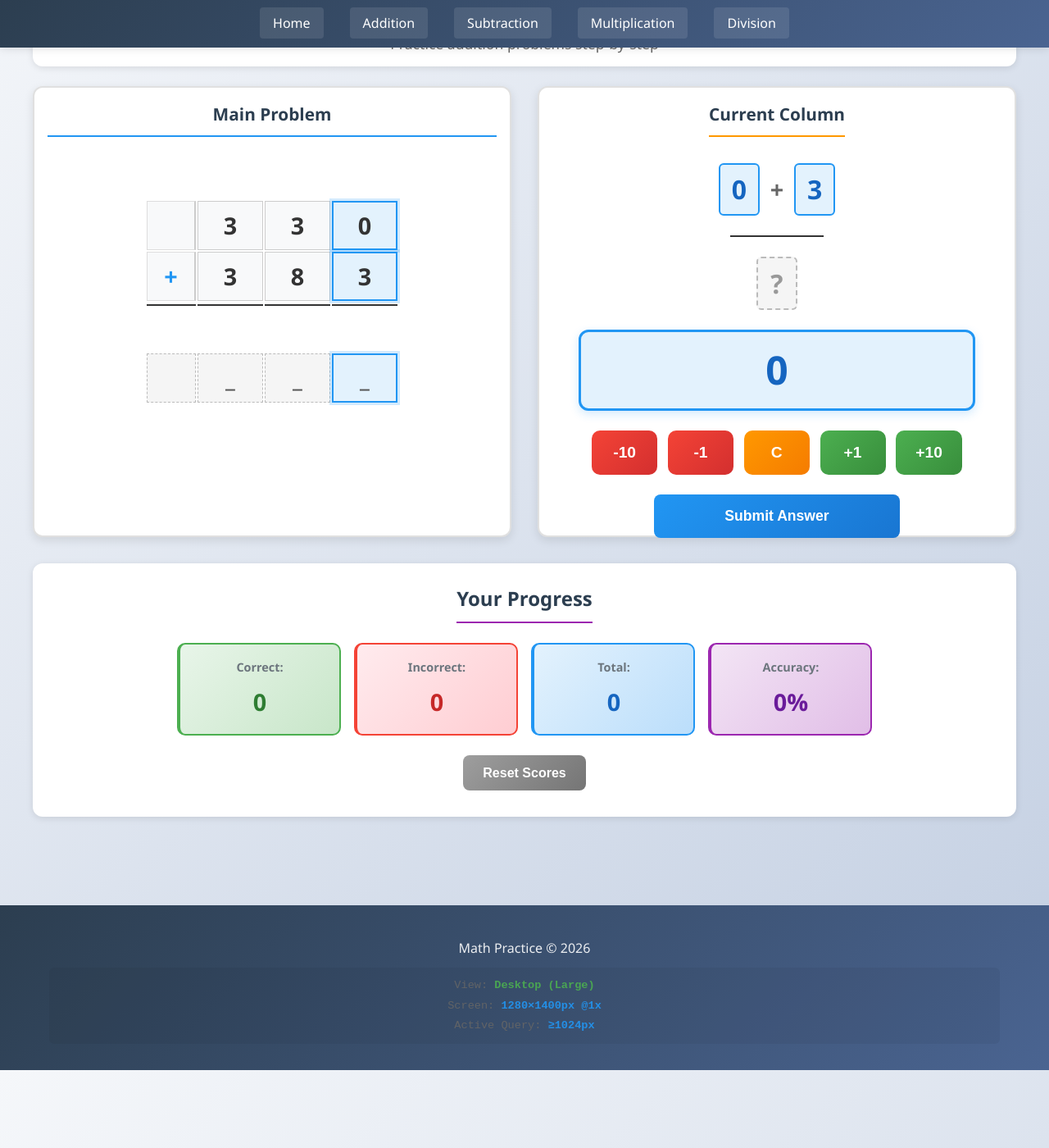
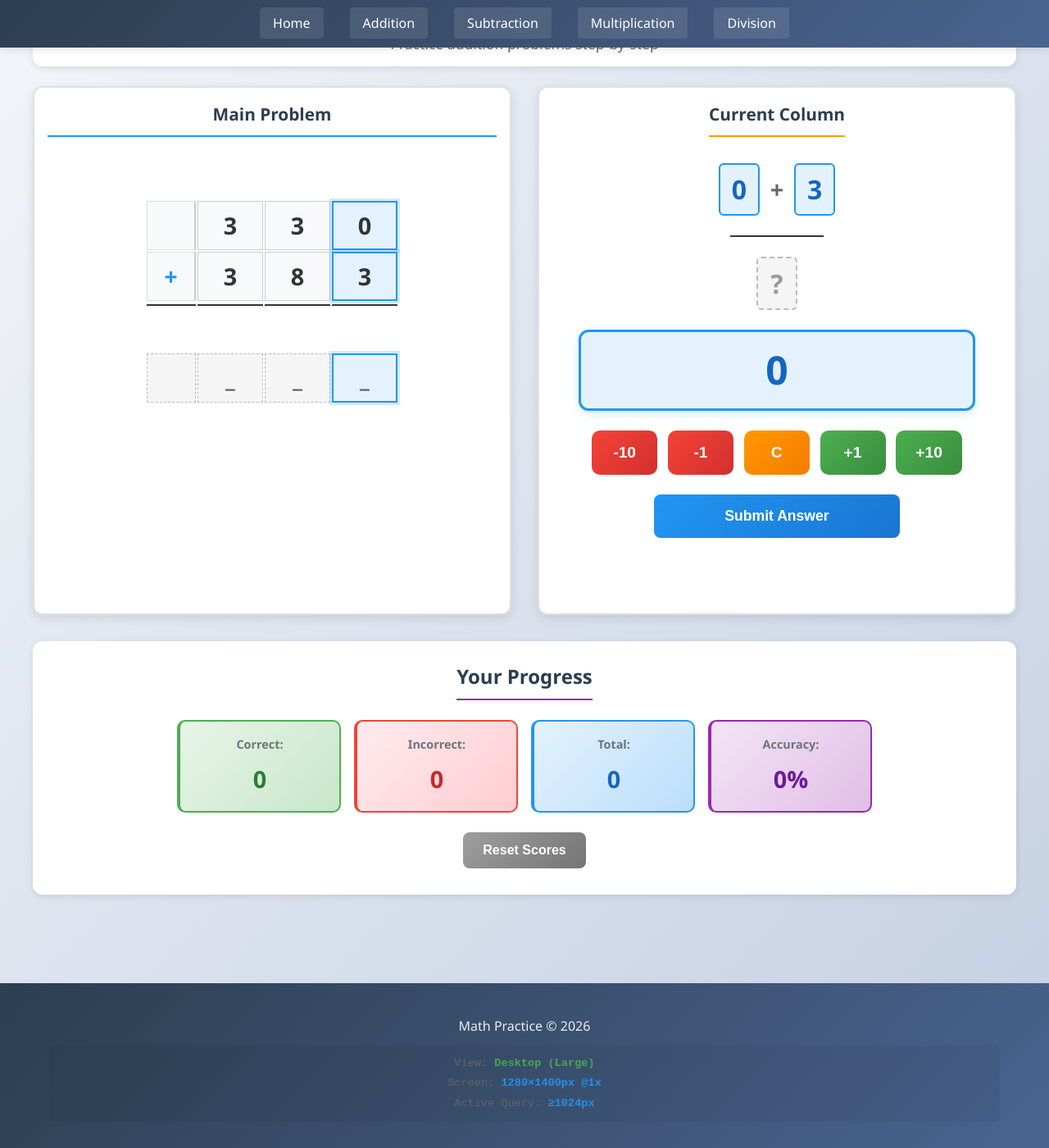
Before and after one commit to ZBZFirst/Math, a Jekyll site: the page built from addition.md, in a window 1280 px wide and 1400 px high, scrolled down 147 px. Shown: the whole window at 82% size. Built offline with Jekyll 4.4.1, drawn with Linux system fonts in a browser that asks for light colours.

Commit message:
Update addition.css

```diff
--- a/assets/css/addition.css
+++ b/assets/css/addition.css
@@ -50,9 +50,11 @@
 .sub-problem-container {
     flex: 1;
     min-width: 0; /* Prevents flex items from overflowing */
-    height: 550px;
     display: flex;
-    flex-direction: column; /* Allow internal scrolling if needed */
+    flex-direction: column;
+    min-height: 400px; /* Minimum height for consistency */
+    max-height: 650px; /* Maximum height to prevent getting too tall */
+    overflow-y: auto; /* Allow scrolling if content exceeds */
 }
 
 @media (min-width: 1024px) {
```
